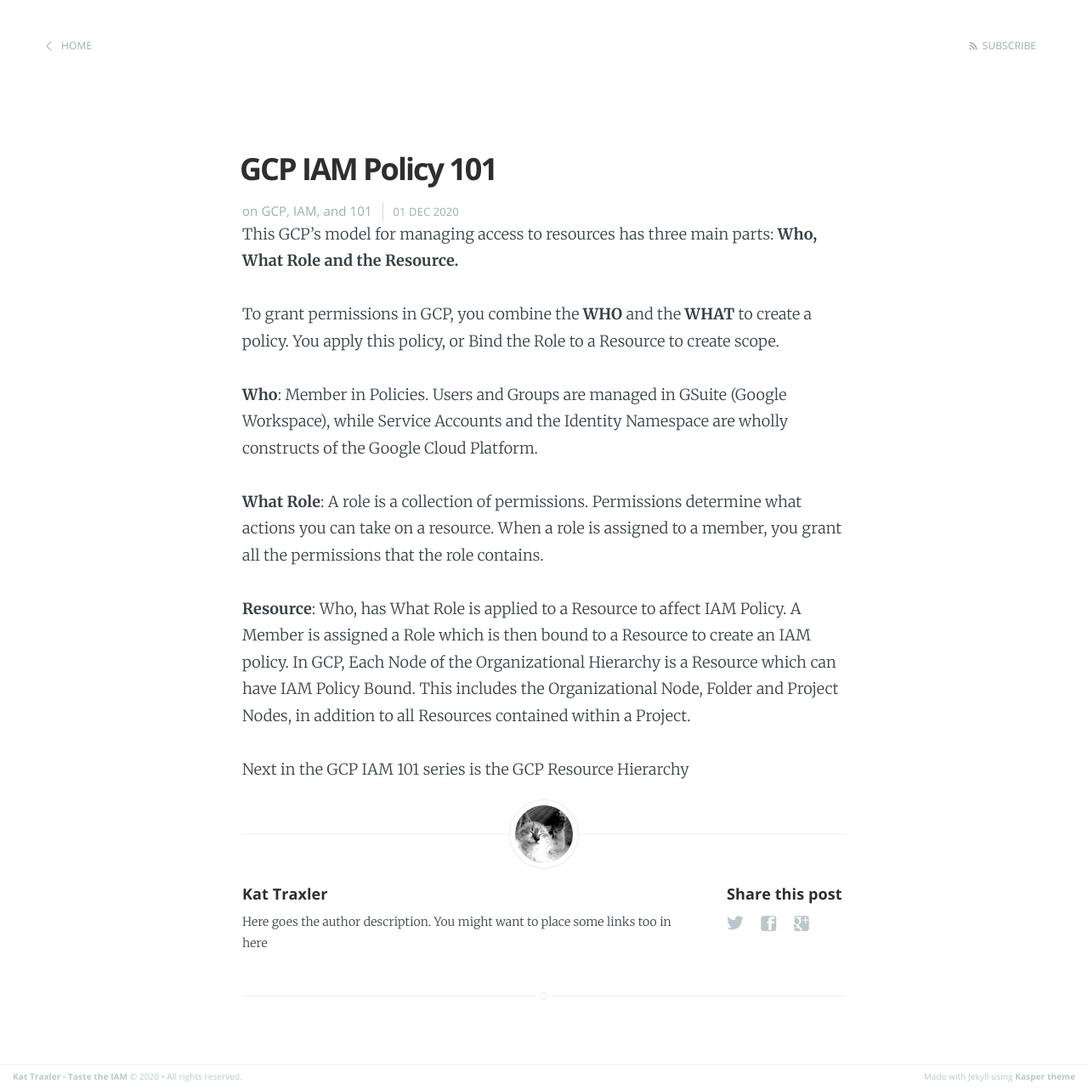
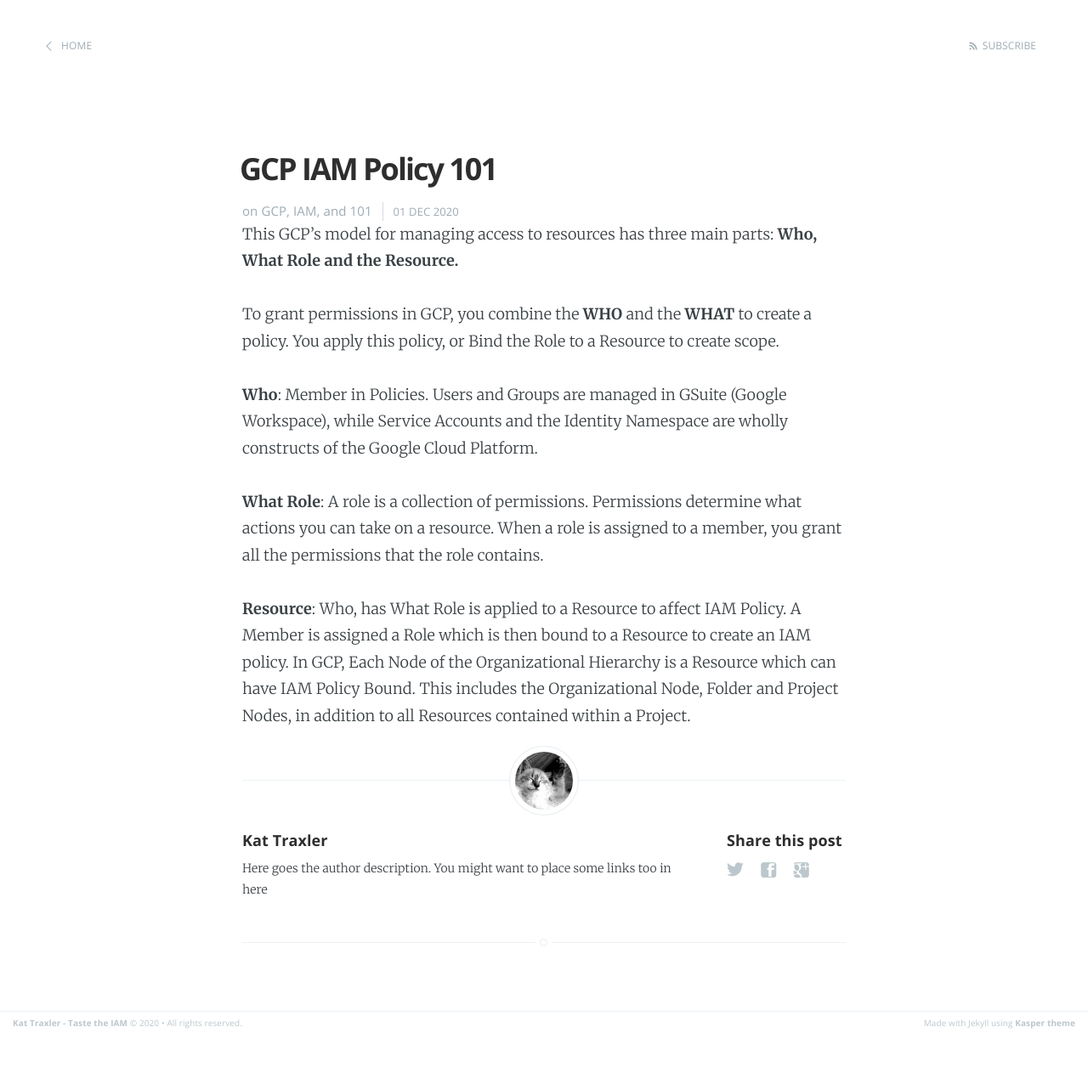
Before and after one commit to KatTraxler/KatTraxler.github.io, a Jekyll site: the page built from _posts/2020-12-01-gcp-iam-policy-101.markdown, in a window 1280 px wide. Shown: the whole page at 85% size. Built offline with Jekyll 4.4.1, drawn with Linux system fonts in a browser that asks for light colours; after the commit the page ends 1219 px from its top, so only the background shows below that.

```diff
--- a/_config.yml
+++ b/_config.yml
@@ -8,7 +8,6 @@ logo: false
 paginate: 15
 baseurl: /
 domain_name: "https://kattraxler.github.io/about/"
-google_analytics: "UA-XXXXXXXX-X"
 plugins: [jekyll-paginate]
 
 # Details for the RSS feed generator
--- a/_posts/2020-12-01-gcp-iam-policy-101.markdown
+++ b/_posts/2020-12-01-gcp-iam-policy-101.markdown
@@ -16,5 +16,3 @@ To grant permissions in GCP, you combine the **WHO** and the **WHAT** to create
 
 **Resource**: Who, has What Role is applied to a Resource to affect IAM Policy. A Member is assigned a Role which is then bound to a Resource to create an IAM policy.
 In GCP, Each Node of the Organizational Hierarchy is a Resource which can have IAM Policy Bound.  This includes the Organizational Node, Folder and Project Nodes, in addition to all Resources contained within a Project.
-
-Next in the GCP IAM 101 series is the GCP Resource Hierarchy
```
